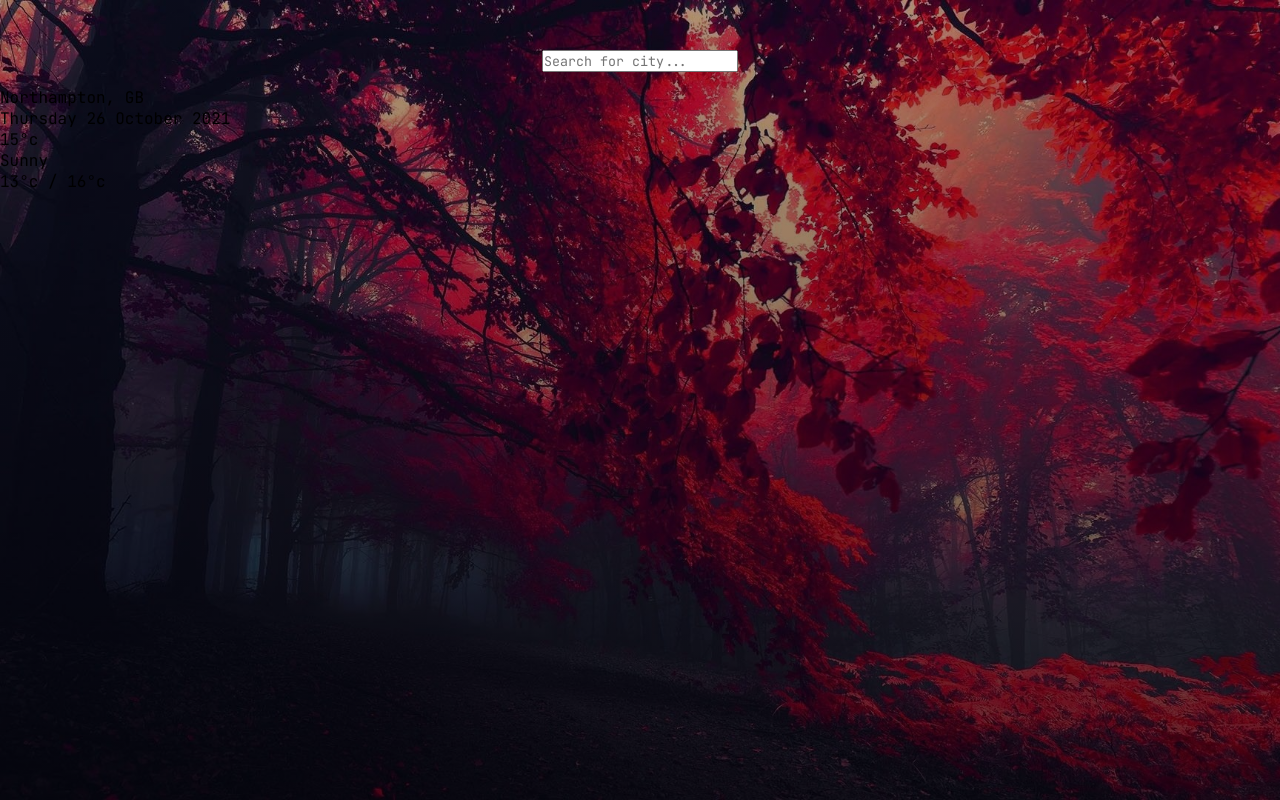
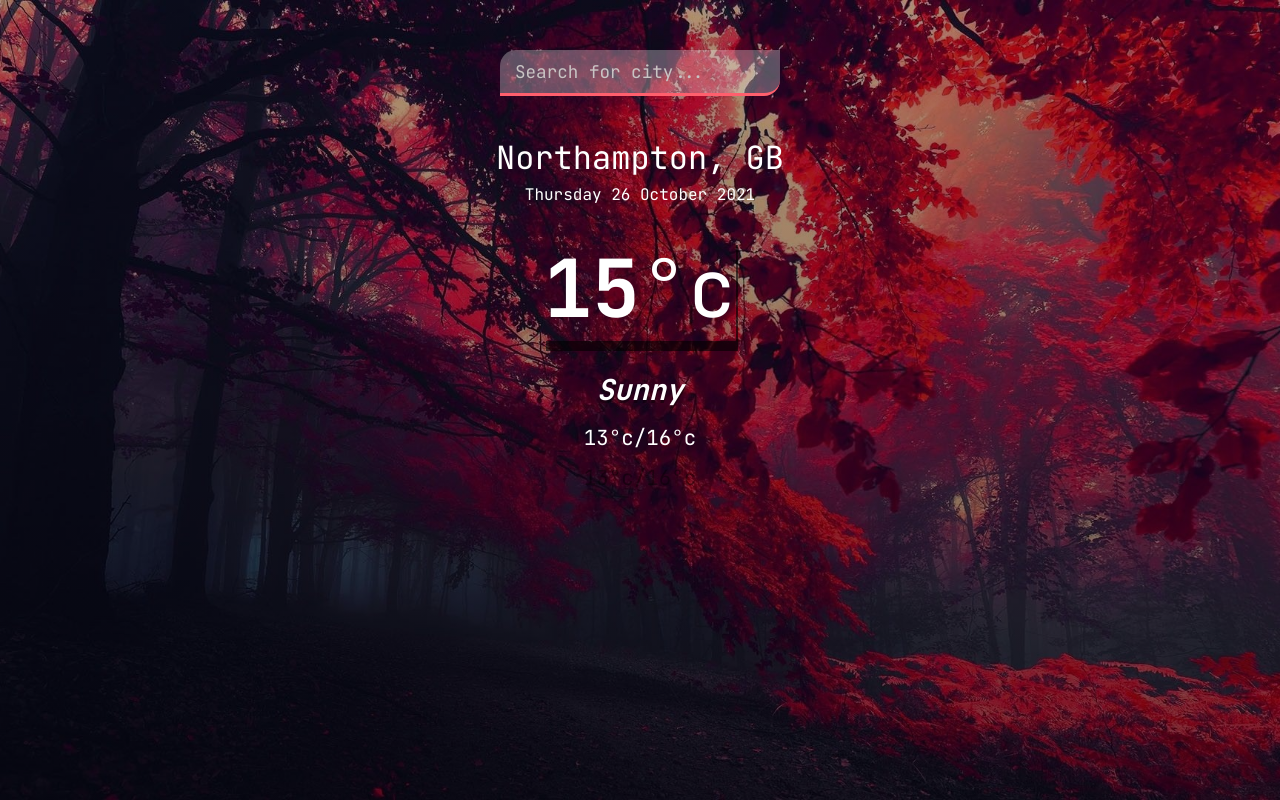
Before and after one commit to emmypuch/weather-app, a plain HTML site: page index.html in a window 1280 px wide. Drawn offline with Linux system fonts and the light colour scheme.

Commit message:
add javascript

```diff
--- a/styles.css
+++ b/styles.css
@@ -21,7 +21,7 @@ div.app-wrap {
   background-image: linear-gradient(
     to bottom,
     rgba(0, 0, 0, 0.3),
-    rgba(0, 0, 0, 0.6)
+    rgba(0, 0, 0, 0.5)
   );
 }
 
@@ -31,3 +31,76 @@ header {
   align-items: center;
   padding: 50px 15px 15px;
 }
+
+header input {
+  width: 100%;
+  padding: 10px 15px;
+  max-width: 280px;
+  border: none;
+  outline: none;
+  background-color: rgba(255, 255, 255, 0.3);
+  border-radius: 16px 0px 16px 0px;
+  color: #313131;
+  border-bottom: 3px solid #ff5f6d;
+  font-size: 1.1rem;
+  font-weight: 400;
+  transition: 0.2s ease-out;
+}
+
+header input:focus {
+  background-color: rgba(255, 255, 255, 0.6);
+  color: #292727;
+}
+
+header input::placeholder {
+  color: #c9c4c4;
+}
+
+main {
+  display: flex;
+  flex-direction: column;
+  align-items: center;
+  text-align: center;
+  flex: 1 1 100%;
+  padding: 25px 25px 50px;
+}
+
+.location .city {
+  color: #fff;
+  font-size: 2rem;
+  font-weight: 500;
+  margin-bottom: 5px;
+}
+
+.location .date {
+  color: #fff;
+  font-size: 1rem;
+}
+
+.current .temperature {
+  color: #fff;
+  font-size: 5rem;
+  margin: 30px 0px;
+  font-weight: 700;
+  box-shadow: 2px 10px rgba(0, 0, 0, 0.6);
+}
+
+.current .temperature span {
+  font-weight: 400;
+}
+
+.current .weather {
+  color: #fff;
+  font-size: 1.8rem;
+  font-weight: 700;
+  font-style: italic;
+  margin-bottom: 15px;
+  text-shadow: 0px 3px rgba(0, 0, 0, 0.4);
+}
+
+.current .hi-low {
+  color: #fff;
+  font-size: 1.3rem;
+  font-weight: 400;
+  text-shadow: 0px 40px rgba(0, 0, 0, 0.4);
+}
--- a/weather.js
+++ b/weather.js
@@ -0,0 +1,42 @@
+const api = {
+  key: "b83cf4a5f95815b156c9e6b1641aae16",
+  baseurl: "https://api.openweathermap.org/data/2.5/",
+};
+
+const searchbox = document.querySelector(".search-box");
+searchbox.addEventListener("keypress", setQuery);
+
+function setQuery (evt) {
+  if (evt.keyCode === 13) {
+    getResults(searchbox.value);
+    console.log(searchbox.value);
+  }
+}
+
+function getResults (query) {
+  fetch(`${api.base}weather?q=${query}&units=metric&APPID=${api.key}`);
+  .then((weather) => {
+    return weather.json();
+  }).then(displayResults);
+}
+
+function displayResults (weather) {
+  console.log(weather);
+  let city = document.querySelector('.city')
+  city.innerText = `${weather.name}, ${weather.sys.country}`
+
+  let now = new Date()
+  let date = document.querySelector('.location .date')
+  date.innerText = dateBuilder(now)
+}
+
+function dateBuilder (date) {
+    let months = ["January", "February", "March", "April", "May", "June", "July", "August", "September", "October", "November", "December"]
+
+    let days = ["Sunday", "Monday", "Tuesday", "Wednesday", "Thursday", "Friday", "Saturday"]
+
+    let day = days[d.getDay()]
+    let date = d.getDate()
+    let month = months[d.getMonth()]
+    let year = d.getFullYear()
+}
```
Also changed, not shown: index.html (+1 -1 lines).
